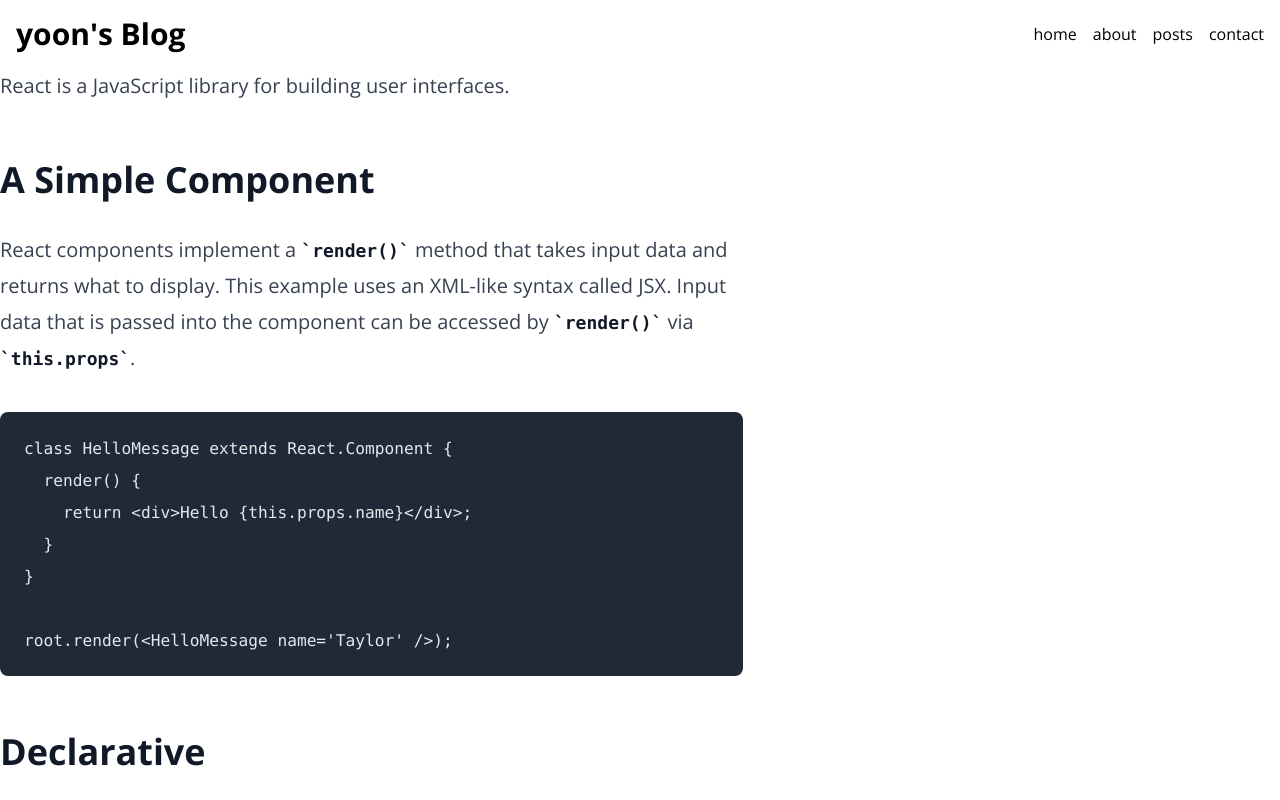
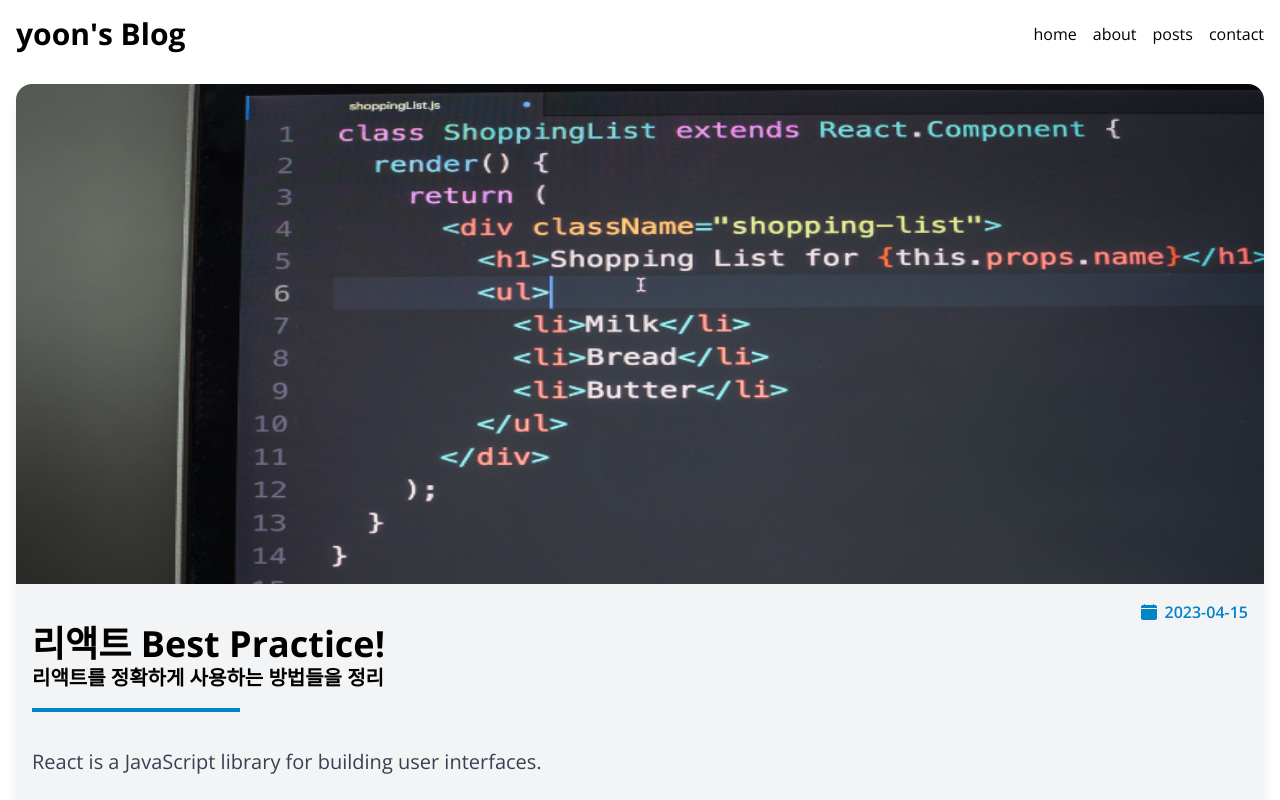
Before and after one commit to eeeyooon/Nextjs-Blog, a Next.js app: page /posts/best-react-practices in a window 1280 px wide. Built offline with nearby package versions, Linux system fonts and the light colour scheme.

Commit message:
[💄 style] post 페이지 스타일링 적용

```diff
--- a/src/app/posts/[slug]/page.tsx
+++ b/src/app/posts/[slug]/page.tsx
@@ -1,5 +1,7 @@
 import MarkdownViewer from "@/components/MarkdownViewer";
 import { getPostData } from "@/service/posts";
+import Image from "next/image";
+import { BsFillCalendarFill } from "react-icons/bs";
 
 type Props = {
   params: {
@@ -8,11 +10,27 @@
 };
 
 export default async function PostPage({ params: { slug } }: Props) {
-  const post = await getPostData(slug);
+  const { title, description, date, path, content } = await getPostData(slug);
 
   return (
-    <>
-      <MarkdownViewer content={post.content} />
-    </>
+    <article className="rounded-2xl overflow-hidden bg-gray-100 shadow-lg m-4">
+      <Image
+        className="w-full h-1/5 max-h-[500px]"
+        src={`/images/posts/${path}.png`}
+        alt={title}
+        width={760}
+        height={420}
+      />
+      <section className="flex flex-col p-4">
+        <div className="flex items-center self-end text-sky-600">
+          <BsFillCalendarFill />
+          <p className="font-semibold ml-2">{date.toString()}</p>
+        </div>
+        <h1 className="text-4xl font-bold">{title}</h1>
+        <p className="text-xl font-bold">{description}</p>
+        <div className="w-52 border-2 border-sky-600 mt-4 mb-8"></div>
+        <MarkdownViewer content={content} />
+      </section>
+    </article>
   );
 }
```
